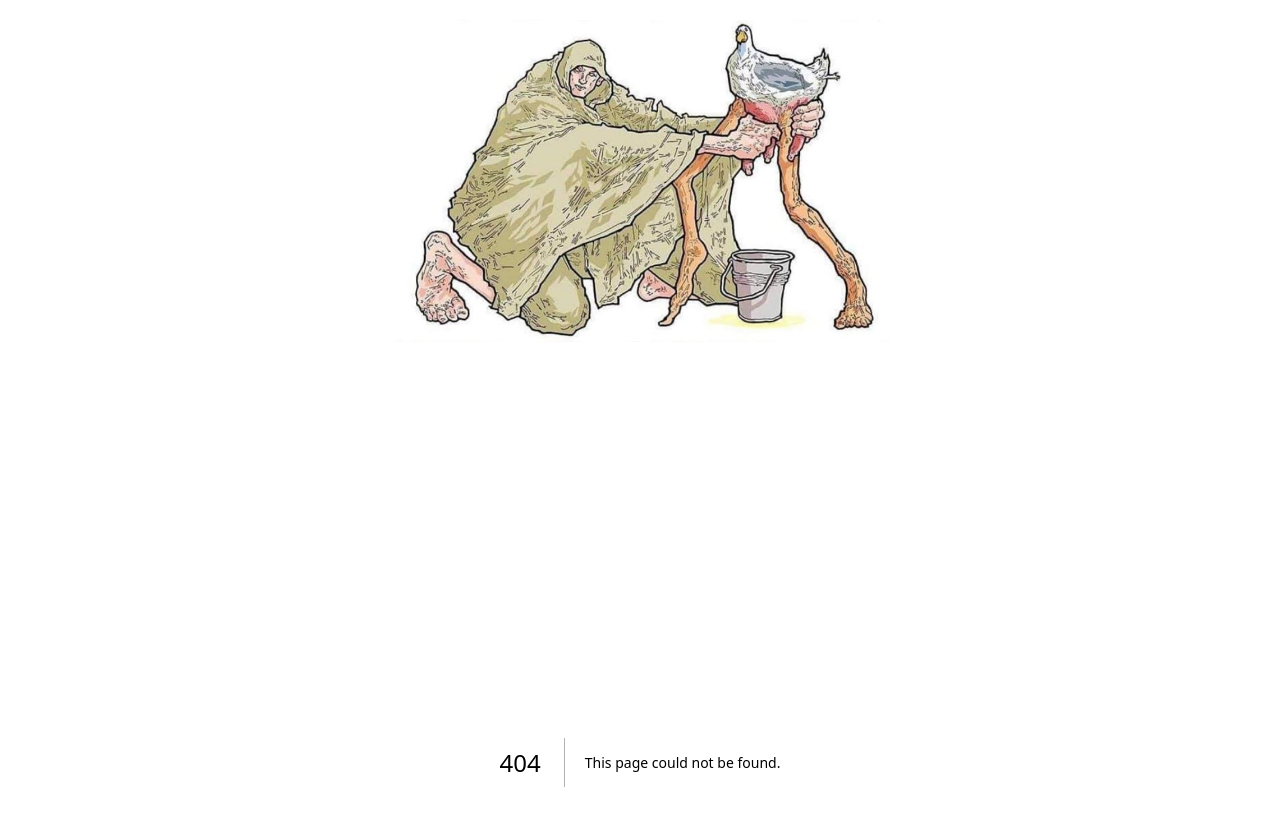
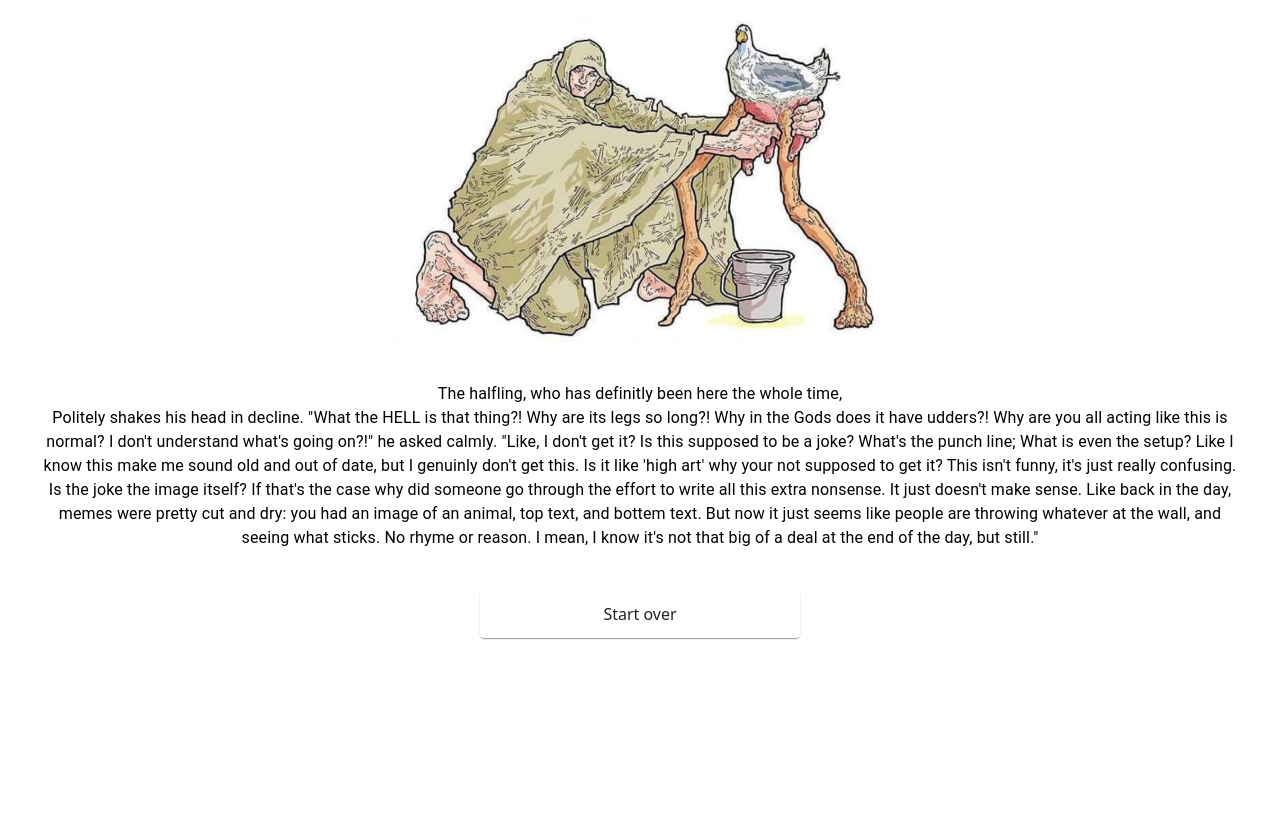
Before and after one commit to CarlJMcGee/the-gull-choice, a Next.js app: page /3/0/3 in a window 1280 px wide. Before the commit this address had no page. Shown: the top 826 px of the page. After the commit the page ends 800 px from the top, so only its background shows below. Built offline with nearby package versions, Linux system fonts and the light colour scheme.

Commit message:
proof read 3/0 routes

```diff
--- a/src/app/3/0/0/3/page.tsx
+++ b/src/app/3/0/0/3/page.tsx
@@ -10,7 +10,7 @@ export default function Page() {
           `As you lunge for the druid's odorous cloak,`,
           `time slows to a crawl. You see the glint of something hiding in the folds,
         but you can't make out what. You meet the pee stained man and reach blindly into the cloak.
-        When hand touches something, you stop. You stare deeply into the druids eyes as you pull out
+        When your hand touches something, you stop. You stare deeply into the druids eyes as you pull out
         Mr Hamlton, the stuffed owlbear you loved as a child; lost decades before in a terrible skiing
         accident. "Dad?" "Welcome home, son." The two of you embrace, knowing now that everything will be alright.`,
         ]}
--- a/src/app/3/0/0/page.tsx
+++ b/src/app/3/0/0/page.tsx
@@ -20,7 +20,7 @@ export default function Page(props: IPageProps) {
           },
           {
             title: "Ninja Vanish.",
-            body: "Blend into your envionment and disapear from sight.",
+            body: "Blend into your envionment and disappear from sight.",
           },
           {
             title: "Be on your Guard.",
--- a/src/app/3/0/2/page.tsx
+++ b/src/app/3/0/2/page.tsx
@@ -11,11 +11,11 @@ export default function Page() {
           `you see someone, sitting across a table from you. They're beautiful; every detail of
           their face as though sculpted from marble, their countenance endlessly expressive.
           \"What could they be doing here with you!\" one can only ask oneself until you look down and all
-          becomes clear. You're sharing a Tinder Tenders meal from KFC™,  The meal made for getting
+          becomes clear. You're sharing a Tinder Tenders meal from KFC™, the meal made for getting
           to know your Tinder date. Includes 6 Extra Crispy tenders, 2 individual sides, 2 warm and
           flaky biscuits, 2 medium beverages, and 3 dipping sauces including the brand new Buffalo Ranch
           Sauce: the newest addition to KFC's already finger lickin' good sauce lineup! Try it today at
-          participating retailers`,
+          participating retailers.`,
         ]}
       />
       <img
--- /dev/null
+++ b/src/app/3/0/3/page.tsx
@@ -0,0 +1,26 @@
+"use client";
+
+import EndCard from "../../../../components/EndCard";
+
+export default function Page() {
+  return (
+    <>
+      <EndCard
+        prompt={[
+          "The halfling, who has definitly been here the whole time,",
+          `Politely shakes his head in decline. "What the HELL is that thing?!
+        Why are its legs so long?! Why in the Gods does it have udders?!
+        Why are you all acting like this is normal? I don't understand what's going on?!" he asked calmly.
+        "Like, I don't get it? Is this supposed to be a joke? What's the punch line; What is even the
+        setup? Like I know this make me sound old and out of date, but I genuinly don't get this.
+        Is it like 'high art' why your not supposed to get it? This isn't funny, it's just really confusing.
+        Is the joke the image itself? If that's the case why did someone go through the effort to
+        write all this extra nonsense. It just doesn't make sense. Like back in the day, memes
+        were pretty cut and dry: you had an image of an animal, top text, and bottem text. But now it just
+        seems like people are throwing whatever at the wall, and seeing what sticks. No rhyme or reason.
+        I mean, I know it's not that big of a deal at the end of the day, but still."`,
+        ]}
+      />
+    </>
+  );
+}
--- a/src/app/page.tsx
+++ b/src/app/page.tsx
@@ -10,7 +10,7 @@ const Home: NextPage = () => {
         linkHead="/"
         prompt={[
           "You're Traveling through the forest",
-          "when you happen apon a rouge druid miling his gull.",
+          "when you happen upon a rouge druid miling his gull.",
         ]}
         choices={[
           {
```
